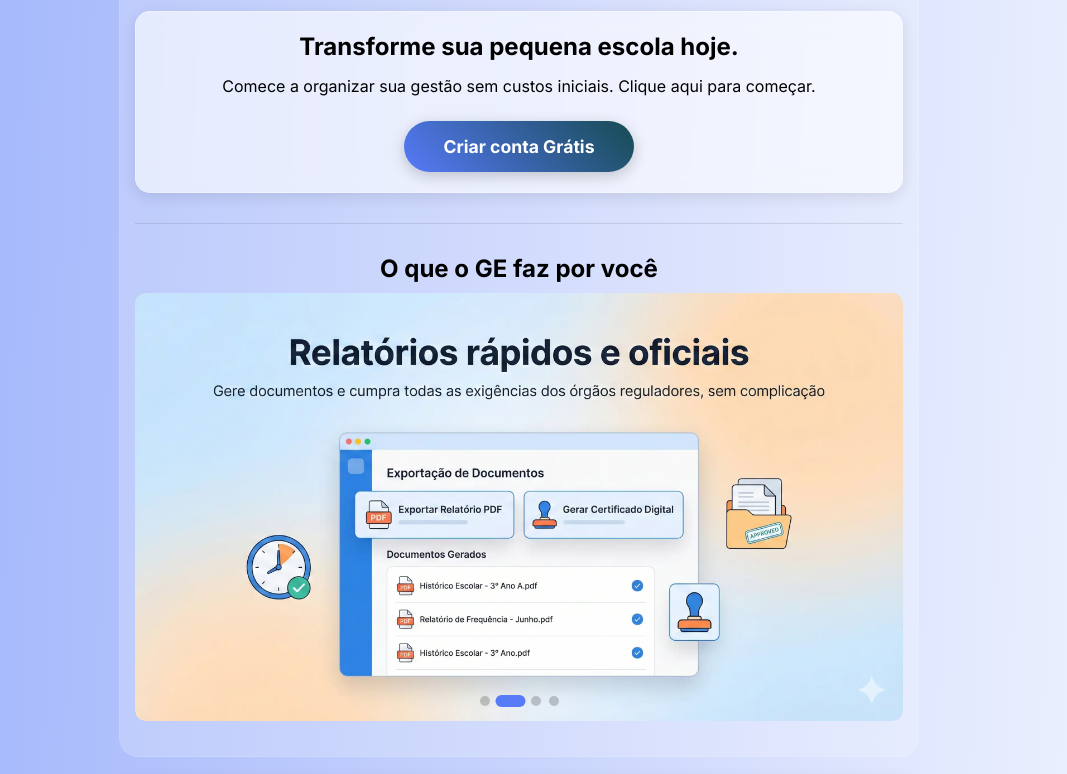
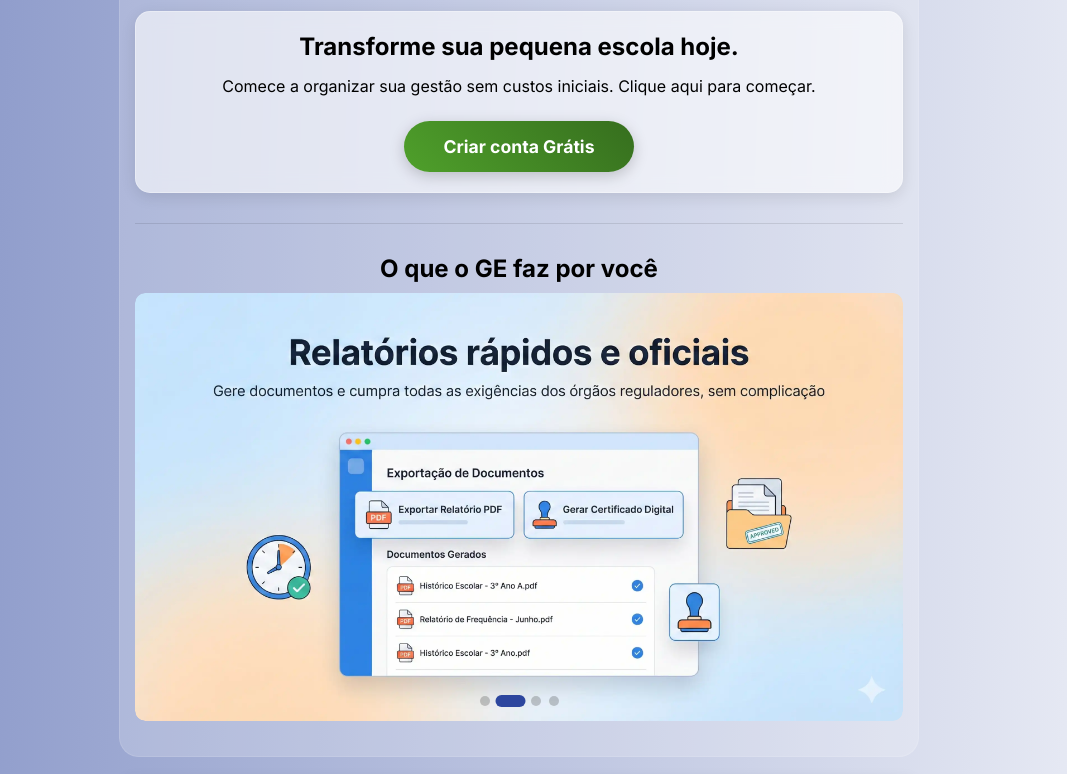
Before and after one commit to esteniovasc/ge-website, a plain HTML site: page index.html in a window 1280 px wide. Shown: the part 1040-1814 px from the top of the page, without its empty margins (121-1188 px from the left). Drawn offline with Linux system fonts and the light colour scheme.

Commit message:
Corrige cores dos botões da tela inicial

```diff
--- a/assets/styles/style.css
+++ b/assets/styles/style.css
@@ -2,15 +2,15 @@
 
 /* --- Variáveis Globais --- */
 :root {
-	--primary-gradient: linear-gradient(92deg, #020818, #567af8, #ffffff);
+	--primary-gradient: linear-gradient(92deg, #020818, #2d469e, #ffffff);
 	--glass-bg: rgba(255, 255, 255, 0.25);
 	--glass-border: 1px solid rgba(255, 255, 255, 0.3);
 	--glass-shadow: 0 8px 32px 0 rgba(31, 38, 135, 0.37);
 	--text-color: #000;
-	--primary-color: #174b53;
-	--accent-color: #567af8;
+	--primary-color: #38761D;
+	--accent-color: #2d469e;
 	--btn-bg: #e1e3df;
-	--btn-hover: #174b53;
+	--btn-hover: #38761D;
 	--btn-text-hover: #fff;
 }
 
@@ -80,11 +80,6 @@ a.glass-card {
 	flex-direction: column;
 	align-items: center;
 	transition: transform 0.2s, box-shadow 0.2s;
-}
-
-a.glass-card:hover {
-	transform: translateY(-5px);
-	box-shadow: 0 8px 25px rgba(0, 0, 0, 0.15);
 }
 
 /* Se for div, cursor padrão */
@@ -296,7 +291,7 @@ main {
 
 .btn-cta {
 	display: inline-block;
-	background: linear-gradient(45deg, #567af8, #174b53);
+	background: linear-gradient(45deg, #4fa02b, #366e1e);
 	color: white;
 	padding: 15px 40px;
 	border-radius: 30px;
```
